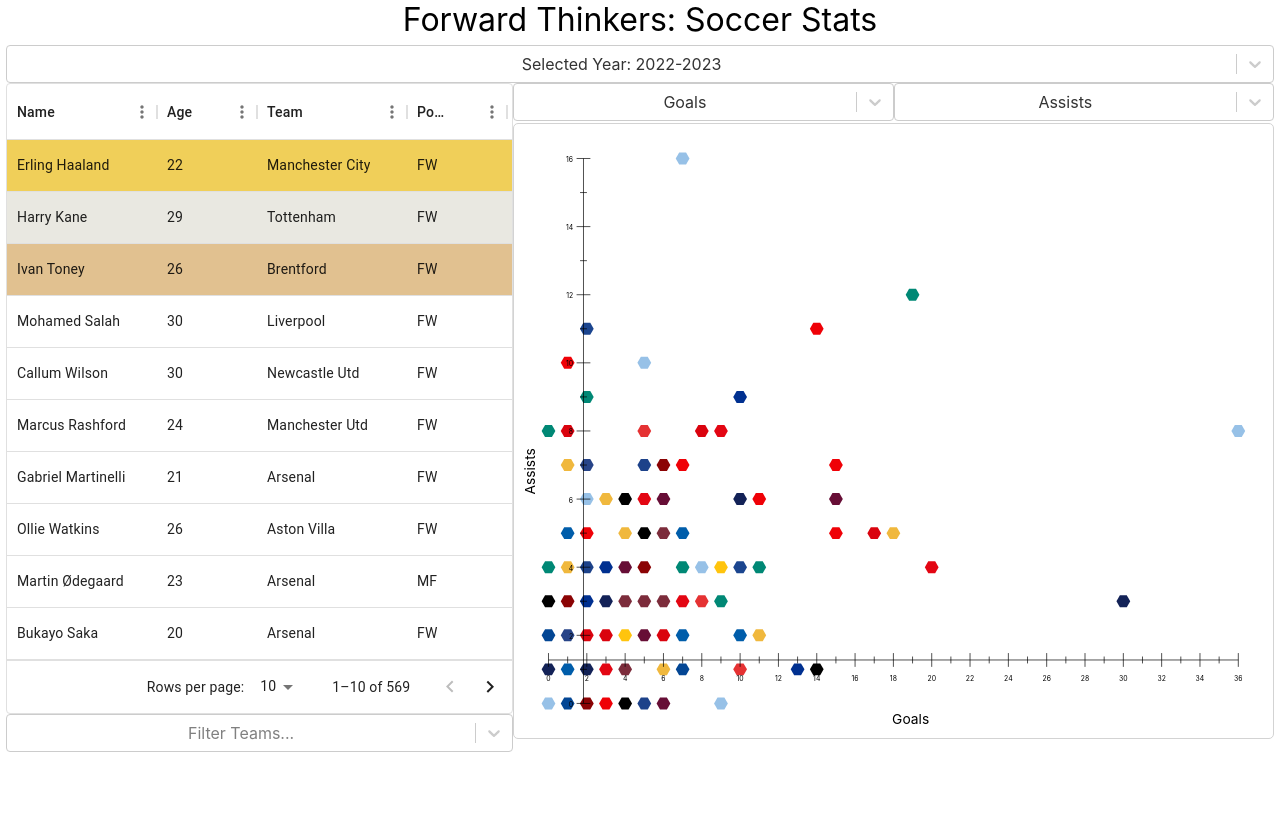
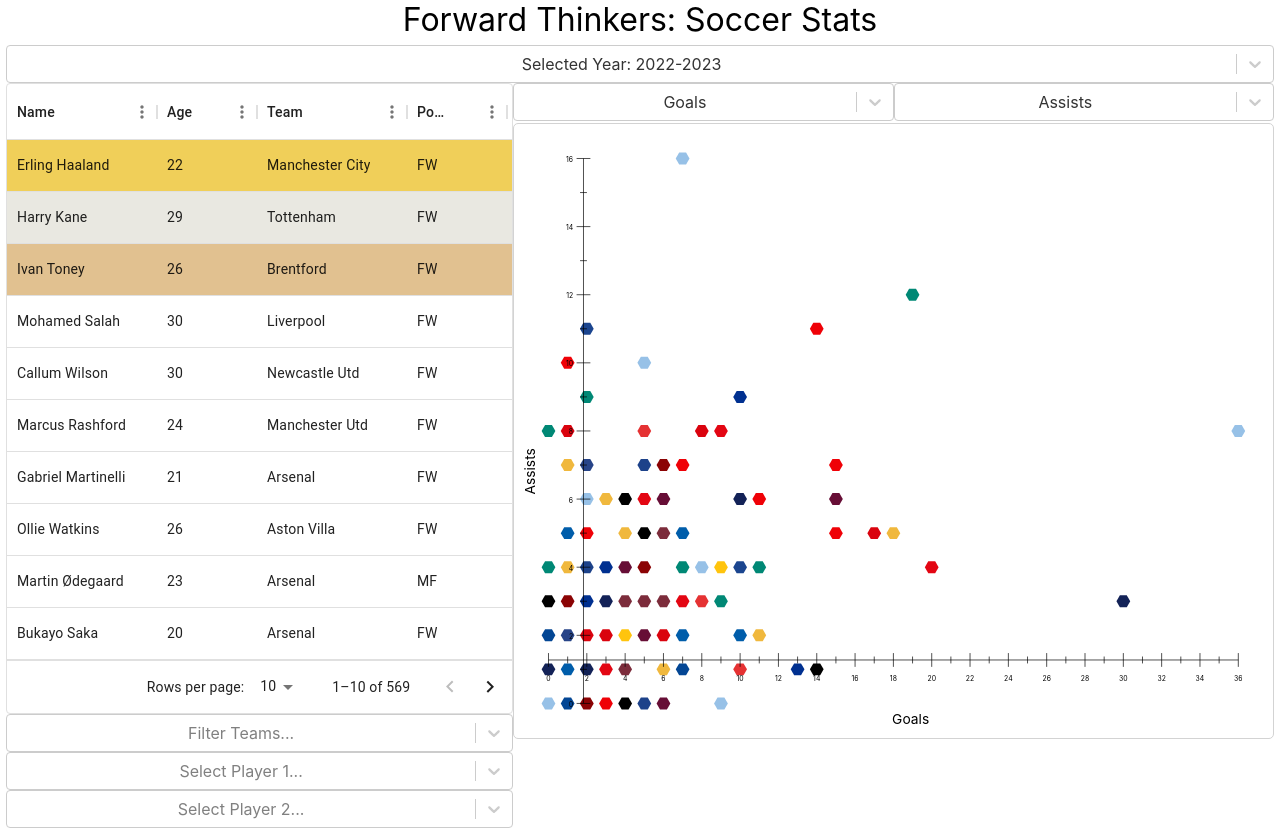
Before and after one commit to Nuri-G/ForwardThinkers, a React (Create React App) app: page / in a window 1280 px wide. Before the commit the page ends 800 px from the top, so only its background shows below. Built offline with nearby package versions, Linux system fonts and the light colour scheme.

Commit message:
cool stuff

```diff
--- a/src/App.js
+++ b/src/App.js
@@ -255,6 +255,7 @@ class App extends React.Component {
         this.loadDataset(filename);
     }
 
+
     createDropdown(axis) {
         if (this.state != null && this.state.activeData != null && this.state.activeData.length > 0) {
             let labels = Object.keys(this.state.activeData[0]['Performance']);
@@ -325,6 +326,12 @@ class App extends React.Component {
             return <p>Loading...</p>
         }
 
+        let dropdownPlayerOptions = new Set();
+        for (let player of this.data) {
+            dropdownPlayerOptions.add(player.Player.Player);
+        }
+        dropdownPlayerOptions = [...dropdownPlayerOptions].map(a => { return { 'value': a, 'label': a } });
+
         let dropdownTeamOptions = new Set();
         for (let player of this.data) {
             dropdownTeamOptions.add(player.Player.Squad);
@@ -332,6 +339,7 @@ class App extends React.Component {
         dropdownTeamOptions = [...dropdownTeamOptions].map(a => { return { 'value': a, 'label': a } });
 
         this.setTeamColors(this.state.activeTeams);
+
 
         return (
             <div className="App">
@@ -351,6 +359,26 @@ class App extends React.Component {
                             let activeData = this.data.filter(player => activeTeams.size === 0 || activeTeams.has(player.Player.Squad));
                             this.setState({ ...this.state, activeData: activeData, activeTeams: [...activeTeams].map(a => { return { 'value': a, 'label': a } }) });
                         }} />
+
+
+                            <Select
+                                className='DropdownMenu'
+                                placeholder="Select Player 1..."
+                                value={this.state.selectedPlayer1}
+                                options={dropdownPlayerOptions}
+                                onChange={(selectedOption) => {
+                                    this.setState({ ...this.state, selectedPlayer1: selectedOption });
+                                }}
+                            />
+                            <Select
+                                className='DropdownMenu'
+                                placeholder="Select Player 2..."
+                                value={this.state.selectedPlayer2}
+                                options={dropdownPlayerOptions}
+                                onChange={(selectedOption) => {
+                                    this.setState({ ...this.state, selectedPlayer2: selectedOption });
+                                }}
+                            />
                     </div>
                     <div className='GraphContainer' onClick={this.props.onCLick}>
                         {this.createDropdown("xAxis")}
```
